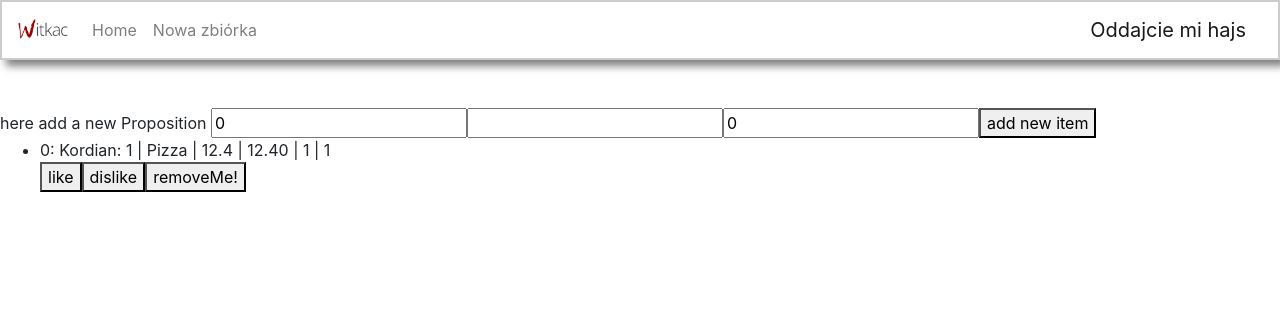
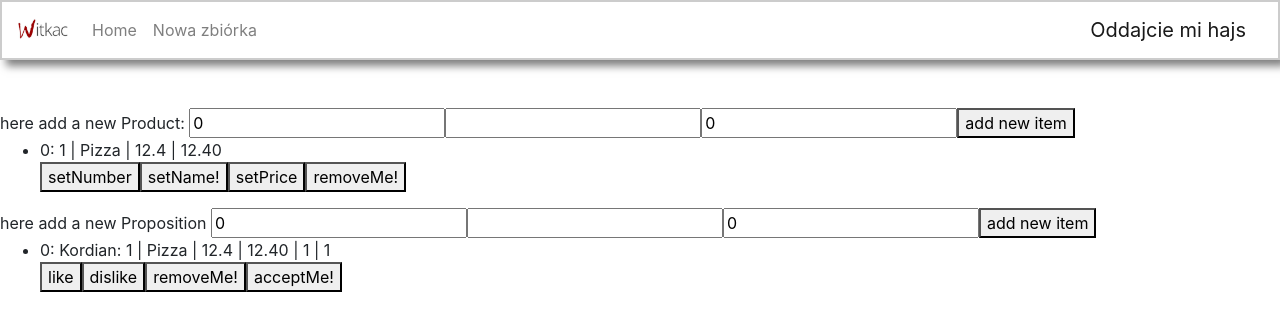
Before and after one commit to Kordian-Dziwisz/Zrzuta, a Vue app: page /FundraisDetails in a window 1280 px wide. Shown: the top 330 px of the page. Built offline with nearby package versions, Linux system fonts and the light colour scheme.

Commit message:
działające acceptProposition w FundraisDetails, można już przesyłać elementy z listy propozycji do listy produktów do kupienia

```diff
--- a/src/components/secondpage/Propositions.list.item.vue
+++ b/src/components/secondpage/Propositions.list.item.vue
@@ -6,6 +6,7 @@
             <button @click="likeItem">like</button>
             <button @click="dislikeItem">dislike</button>
             <button v-if="authenticate" @click="removeItem">removeMe!</button>
+            <button v-if="authenticate" @click="acceptItem">acceptMe!</button>
         </div>
     </div>
 </template>
@@ -24,6 +25,9 @@ export default {
         removeItem() {
             this.$emit("remove", this.item.index);
         },
+        acceptItem() {
+            this.$emit("accept", this.item.index);
+        },
         authenticate() {
             return localStorage.getItem("login") == this.item.creator;
         }
--- a/src/components/secondpage/Propositions.list.vue
+++ b/src/components/secondpage/Propositions.list.vue
@@ -14,6 +14,7 @@
                     @like="likeItem"
                     @dislike="dislikeItem"
                     @remove="removeItem"
+                    @accept="acceptItem"
                 />
             </li>
         </ul>
@@ -40,9 +41,6 @@ export default {
         };
     },
     watch: {
-        newItem() {
-            console.log(newItem);
-        },
         list() {
             this.$emit("list", this.list);
         }
@@ -53,6 +51,8 @@ export default {
             this.newItem.number = 0;
             this.newItem.name = "";
             this.newItem.price = 0.0;
+            this.newItem.likes = [];
+            this.newItem.dislikes = [];
         },
         removeItem(index) {
             this.list.splice(index, 1);
@@ -63,10 +63,11 @@ export default {
         dislikeItem(index) {
             this.list[index].dislikes.push(localStorage.getItem("login"));
         },
-        // acceptItem(index) {
-        //     this.list[index].accepted = true;
-        //     this.$emit("list", this.list);
-        // },
+        acceptItem(index) {
+            this.list[index].accepted = true;
+            this.$emit("list", this.list);
+            this.list.splice(index, 1);
+        },
         authenticate(login) {
             //TODO
         }
--- a/src/views/FundraisDetails.vue
+++ b/src/views/FundraisDetails.vue
@@ -6,7 +6,7 @@
             :list="listOfParticipants"
             @list="updateListOfParticipants($event)"
         />
-        <list-of-products v-if="false" :list="listOfProducts" @list="updateListOfProducts"/>
+        <list-of-products v-if="true" :list="listOfProducts" @list="updateListOfProducts"/>
         <list-of-propositions
             v-if="true"
             :list="listOfPropositions"
@@ -76,20 +76,18 @@ export default {
         },
         updateListOfPropositions(list) {
             this.listOfPropositions = list;
-            //this.listOfPropositions.forEach(item =>
-            //    this.acceptProposition(item)
-            //);
+            let accept = this.acceptProposition;
+            this.listOfPropositions.forEach(item => accept(item));
+        },
+        acceptProposition(item) {
+            if (item.accepted) {
+                delete item.creator;
+                delete item.likes;
+                delete item.dislikes;
+                delete item.accepted;
+                this.listOfProducts.push(item);
+            }
         }
-        //acceptProposition(item) {
-        //    if (item.accepted) {
-        //        delete item.creator;
-        //        delete item.likes;
-        //        delete item.dislikes;
-        //        delete item.accepted;
-        //        this.listOfProducts.push(item);
-        //        delete listOfPropositions.indexOf(item);
-        //    }
-        //}
     },
     components: {
         ProjectInfo,
```
